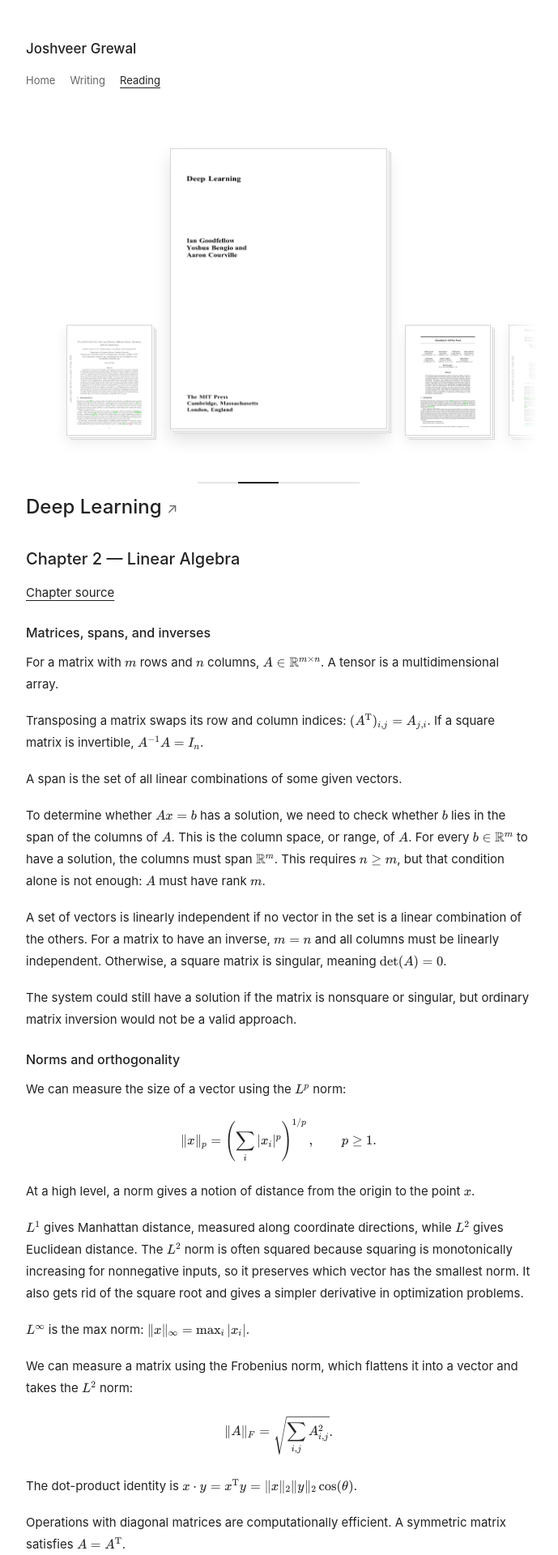
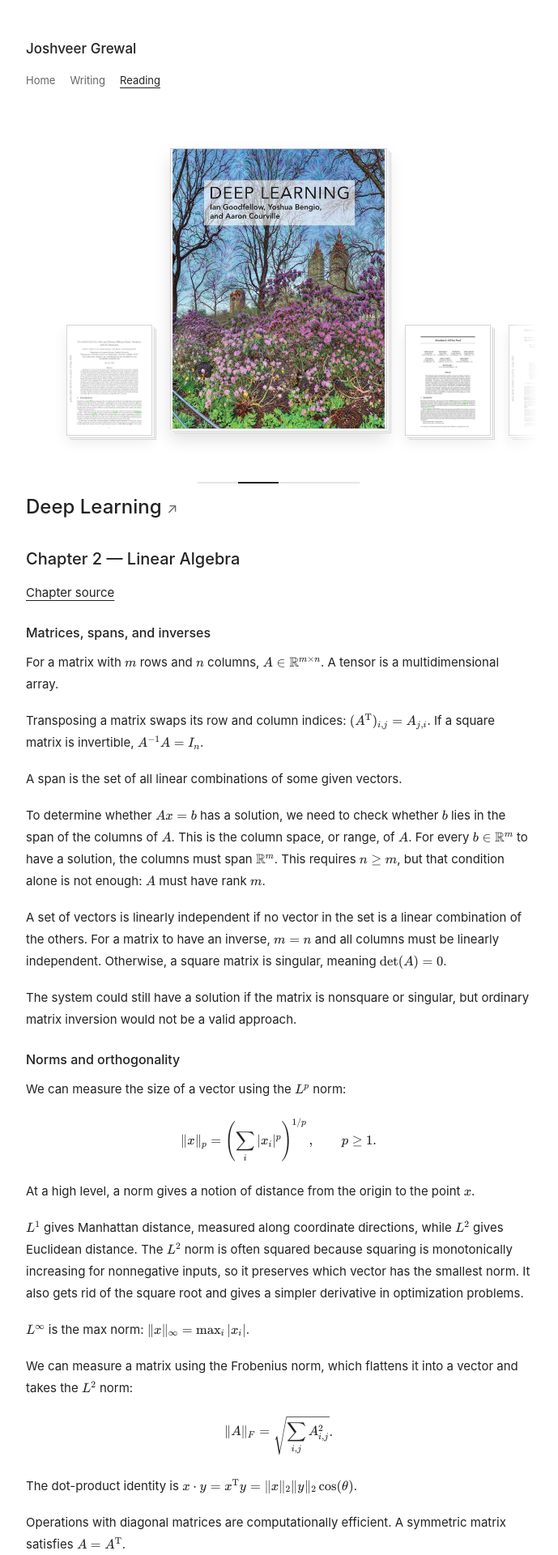
Before and after one commit to jvgrewal/jvgrewal.github.io, a Jekyll site: the page built from _reading/deep-learning.md, in a window 1280 px wide. Shown: the top 1920 px of the page at 81% size, without its empty margins (296-985 px from the left). Built offline with Jekyll 4.4.1, drawn with Linux system fonts in a browser that asks for light colours.

Commit message:
Use textbook cover for Deep Learning reading entry

```diff
--- a/_reading/deep-learning.md
+++ b/_reading/deep-learning.md
@@ -6,8 +6,8 @@
   Deep Learning.
 date: '2026-11-12'
 shelf_order: 2
-thumbnail: /assets/deep-learning-book/title-page.png
-thumbnail_source: https://toc.uni.li/FLMF048329.pdf
+thumbnail: /assets/deep-learning-book/cover.jpg
+thumbnail_source: https://mitpress.mit.edu/9780262035613/deep-learning/
 published: true
 math: true
 ---
```
Also changed, not shown: assets/deep-learning-book/cover.jpg (added).
